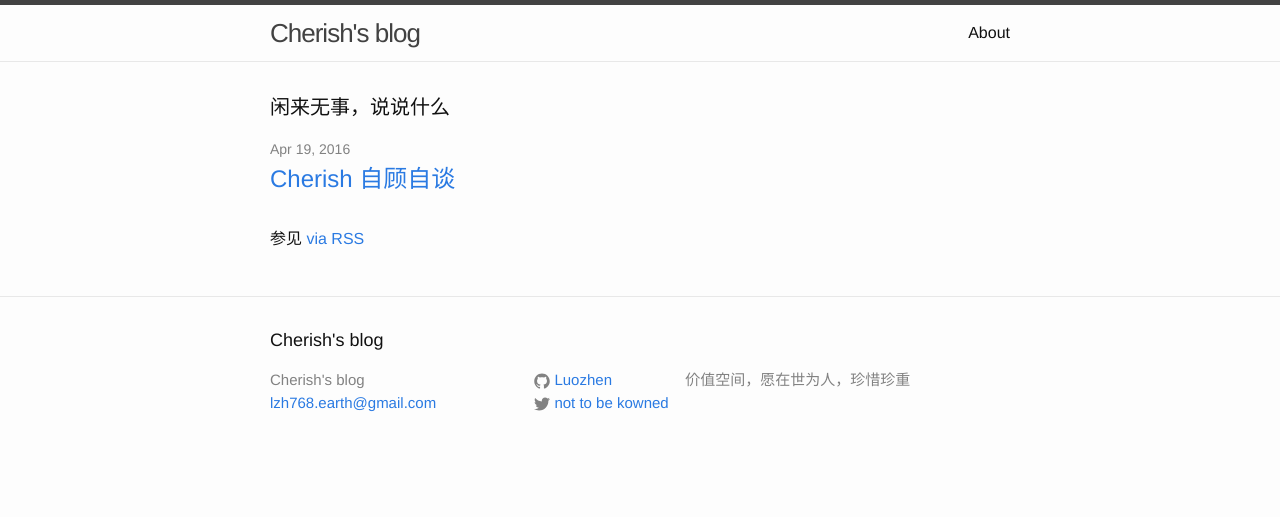
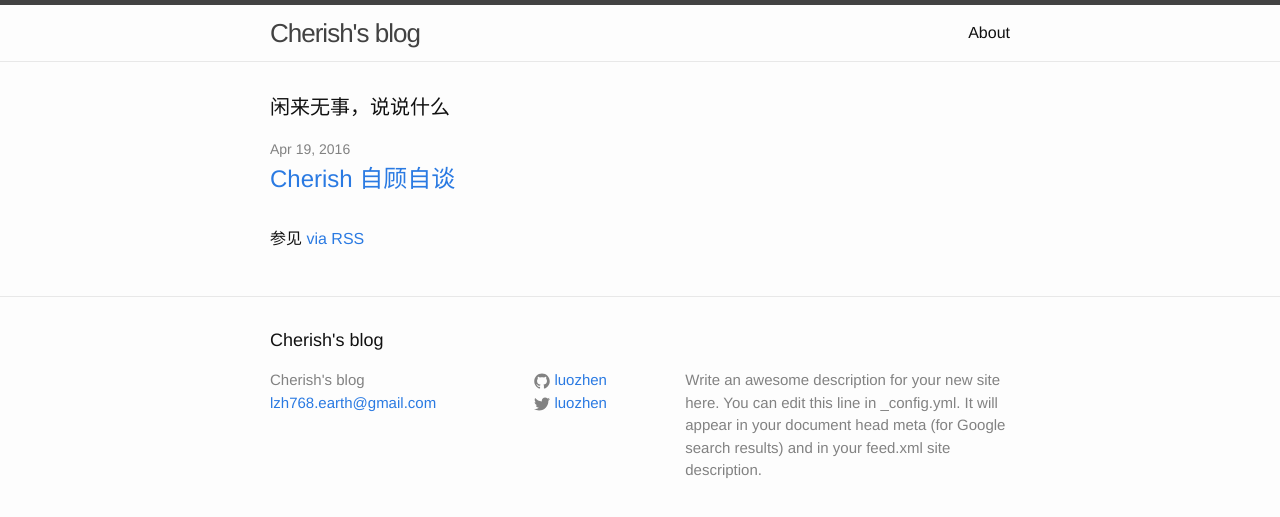
Before and after one commit to Luozhen/luozhen.github.io, a Jekyll site: the page built from index.html, in a window 1280 px wide. Shown: the top 517 px of the page. Built offline with Jekyll 4.4.1, drawn with Linux system fonts in a browser that asks for light colours.

Commit message:
change 4

```diff
--- a/_config.yml
+++ b/_config.yml
@@ -9,12 +9,13 @@
 title: Cherish's blog
 email: lzh768.earth@gmail.com
 description: > # this means to ignore newlines until "baseurl:"
-  价值空间，愿在世为人，珍惜珍重
-baseurl: / # the subpath of your site, e.g. /blog
-url: "http://luozhen.github.io" # the base hostname & protocol for your site
-twitter_username: not to be kowned
-github_username:  Luozhen
-
+  Write an awesome description for your new site here. You can edit this
+  line in _config.yml. It will appear in your document head meta (for
+  Google search results) and in your feed.xml site description.
+baseurl: "" # the subpath of your site, e.g. /blog
+url: "http://yourdomain.com" # the base hostname & protocol for your site
+twitter_username: luozhen
+github_username:  luozhen
 
 # Build settings
 markdown: kramdown
```
